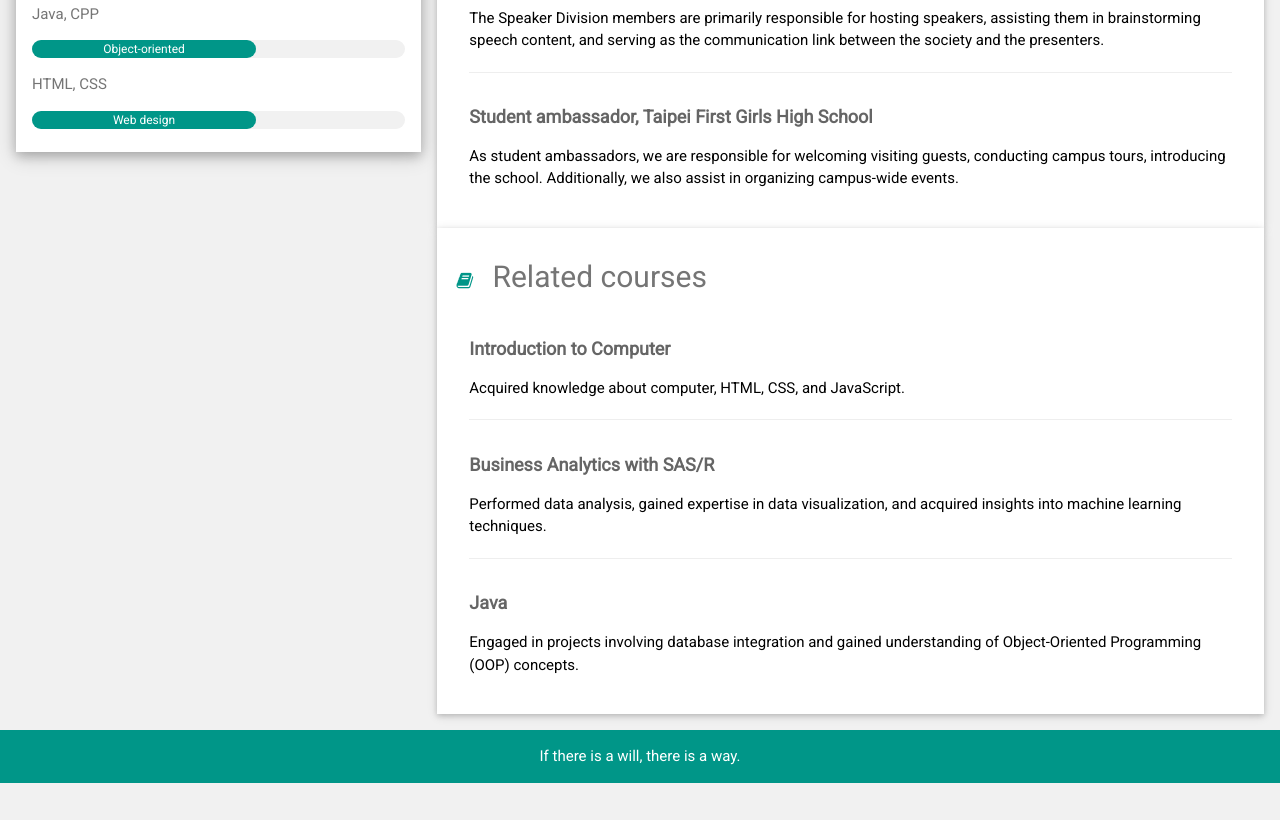
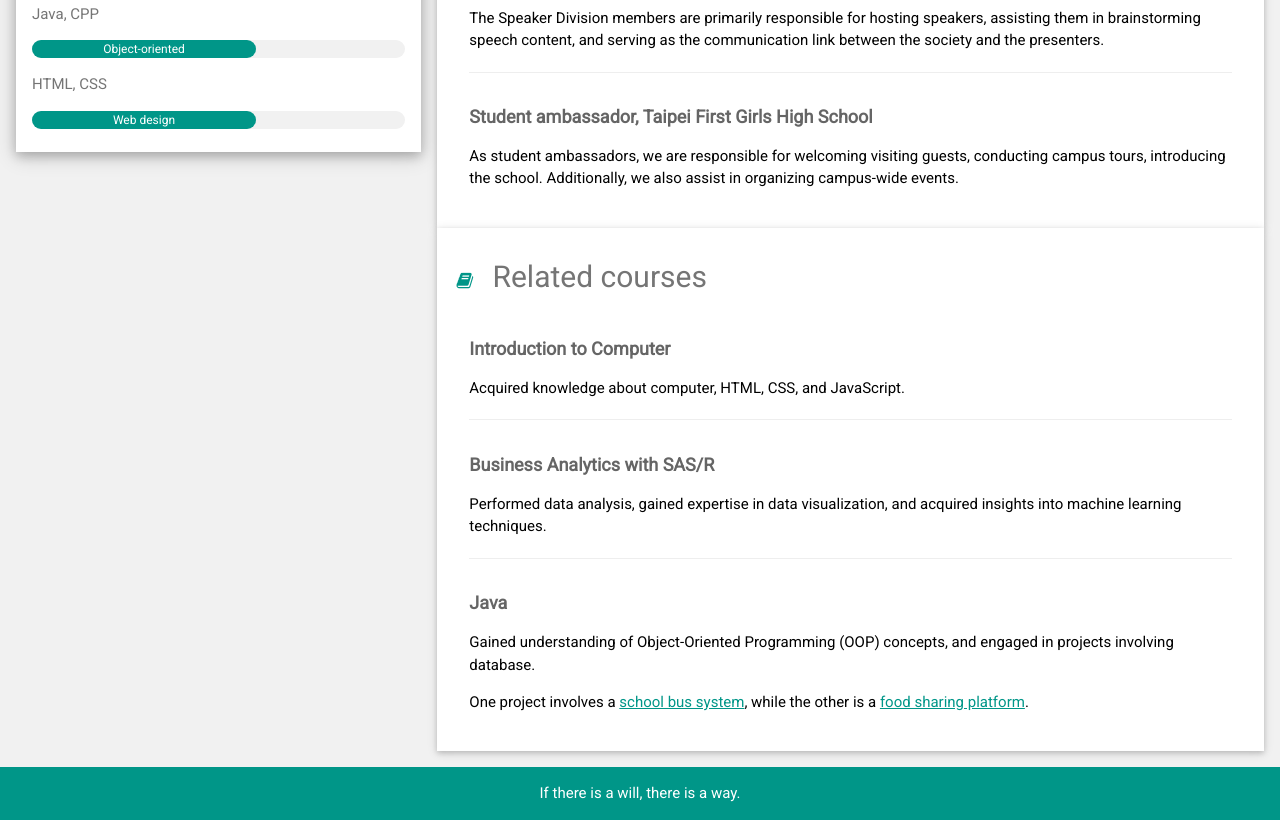
Before and after one commit to joting0518/joting0518.github.io, a plain HTML site: page index.html in a window 1280 px wide. Shown: the part 800-1620 px from the top of the page. Before the commit the page ends 1583 px from the top, so only its background shows below. Drawn offline with nearby package versions, Linux system fonts and the light colour scheme.

Commit message:
Update link

```diff
--- a/index.html
+++ b/index.html
@@ -153,7 +153,15 @@ html,body,h1,h2,h3,h4,h5,h6 {font-family: "Roboto", sans-serif}
         </div>
         <div class="w3-container">
           <h5 class="w3-opacity"><b>Java</b></h5>
-          <p>Engaged in projects involving database integration and gained understanding of Object-Oriented Programming (OOP) concepts.</p><br>
+          <p>
+            Gained understanding of Object-Oriented Programming (OOP) concepts, and engaged in projects involving database.
+          </p>
+          <p>
+            One project involves a <a href="https://github.com/joting0518/111-1-final-project" class="w3-text-teal">school bus system</a>,
+            while the other is a <a href="https://github.com/joting0518/111_2final_project" class="w3-text-teal">food sharing platform</a>.
+          </p>
+          <br>
+
         </div>
       </div>
 
```
